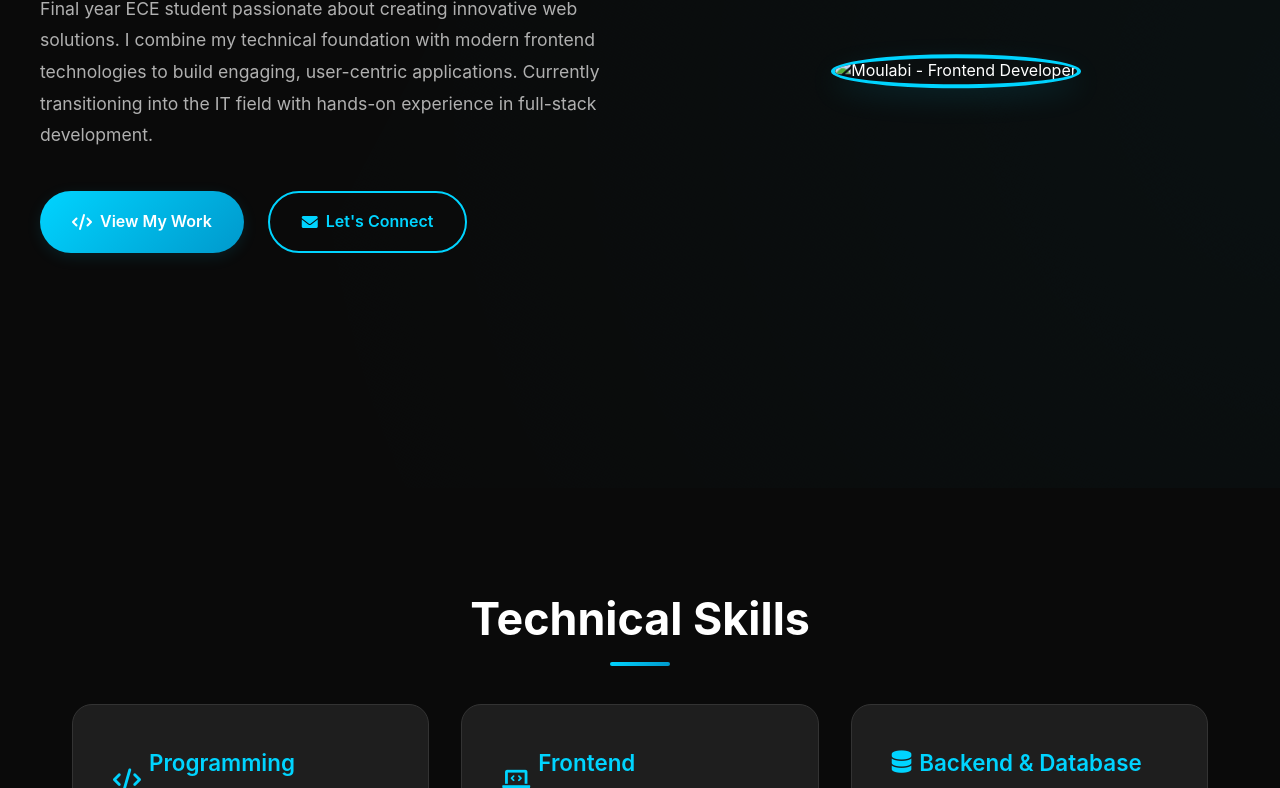
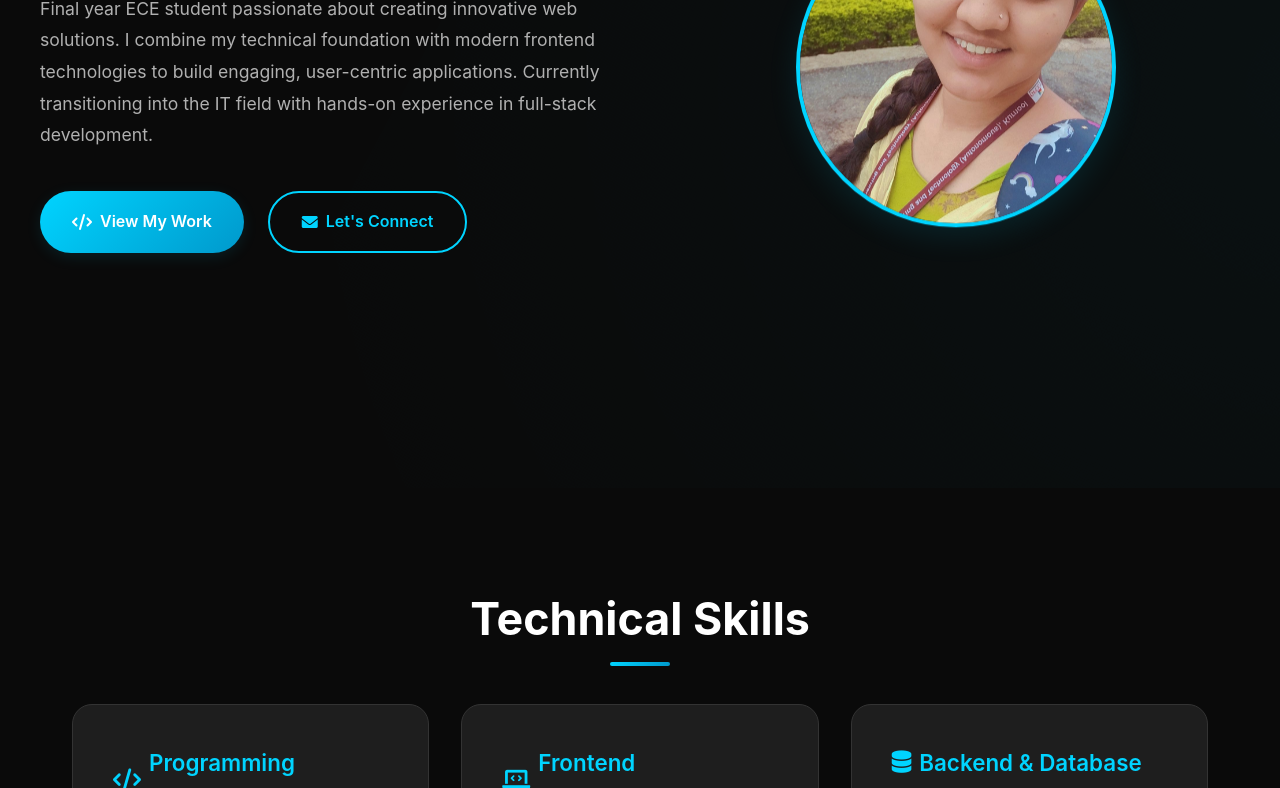
Before and after one commit to moula435/portfolio, a plain HTML site: page index.html in a window 1280 px wide. Shown: the part 312-1100 px from the top of the page. Drawn offline with Linux system fonts and the light colour scheme.

Commit message:
index.html

```diff
--- a/index.html
+++ b/index.html
@@ -908,7 +908,7 @@
                 </div>
             </div>
             <div class="hero-image">
-                <img src="photo.jpg" alt="Moulabi - Frontend Developer" class="profile-pic">
+                <img src="./assets/photo.jpg" alt="Moulabi - Frontend Developer" class="profile-pic">
             </div>
         </div>
     </section>
@@ -1383,4 +1383,5 @@
         document.addEventListener('DOMContentLoaded', preloadImages);
     </script>
 </body>
+
 </html>
```
